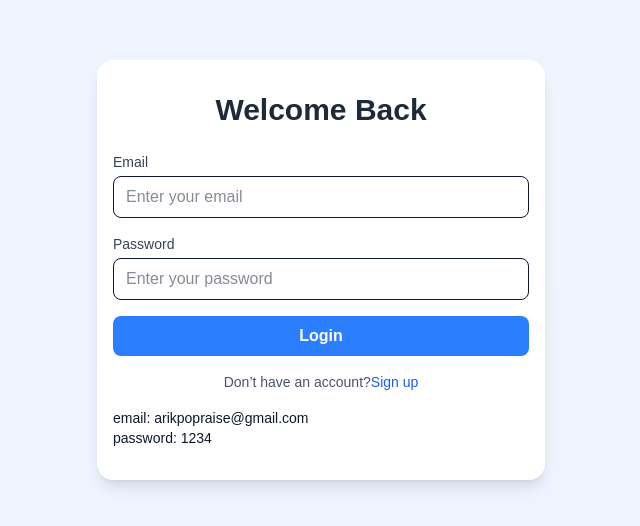
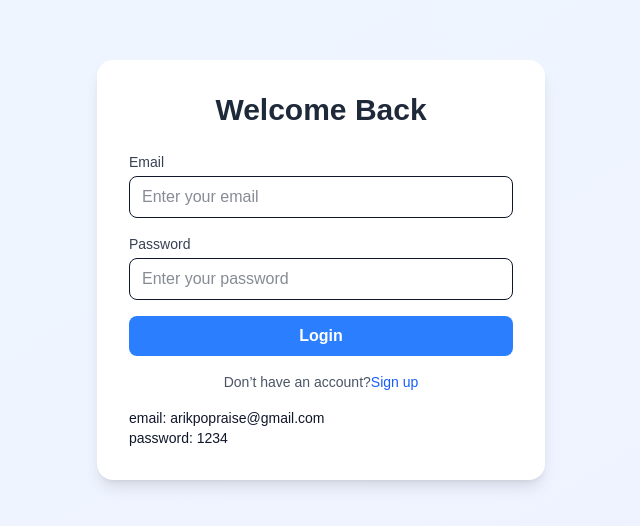
Before and after one commit to EssienJoy/react-task-management-project, a React (Vite) app: page /login in a window 1280 px wide. Shown: the part 130-656 px from the top of the page, without its empty margins (319-959 px from the left). Built offline with nearby package versions, Linux system fonts and the light colour scheme.

Commit message:
updated auth layout

```diff
--- a/src/pages/Login.jsx
+++ b/src/pages/Login.jsx
@@ -3,8 +3,8 @@ import LoginForm from "../ui/LoginForm";
 
 function Login() {
 	return (
-		<section className='min-h-dvh  flex items-center justify-center bg-gradient-to-br from-blue-50 to-indigo-50'>
-			<div className='bg-white shadow-lg rounded-2xl p-8 w-full max-w-md max-w-[var(--container-main)] mx-auto px-[var(--spacing-main)]'>
+		<section className='min-h-dvh  flex items-center justify-center bg-gradient-to-br from-blue-50 to-indigo-50 px-[var(--spacing-main)]'>
+			<div className='bg-white shadow-lg rounded-2xl p-8 w-full max-w-md max-w-[var(--container-main)] mx-auto '>
 				<h1 className='text-3xl font-bold text-center text-gray-800 mb-6'>
 					Welcome Back
 				</h1>
```
